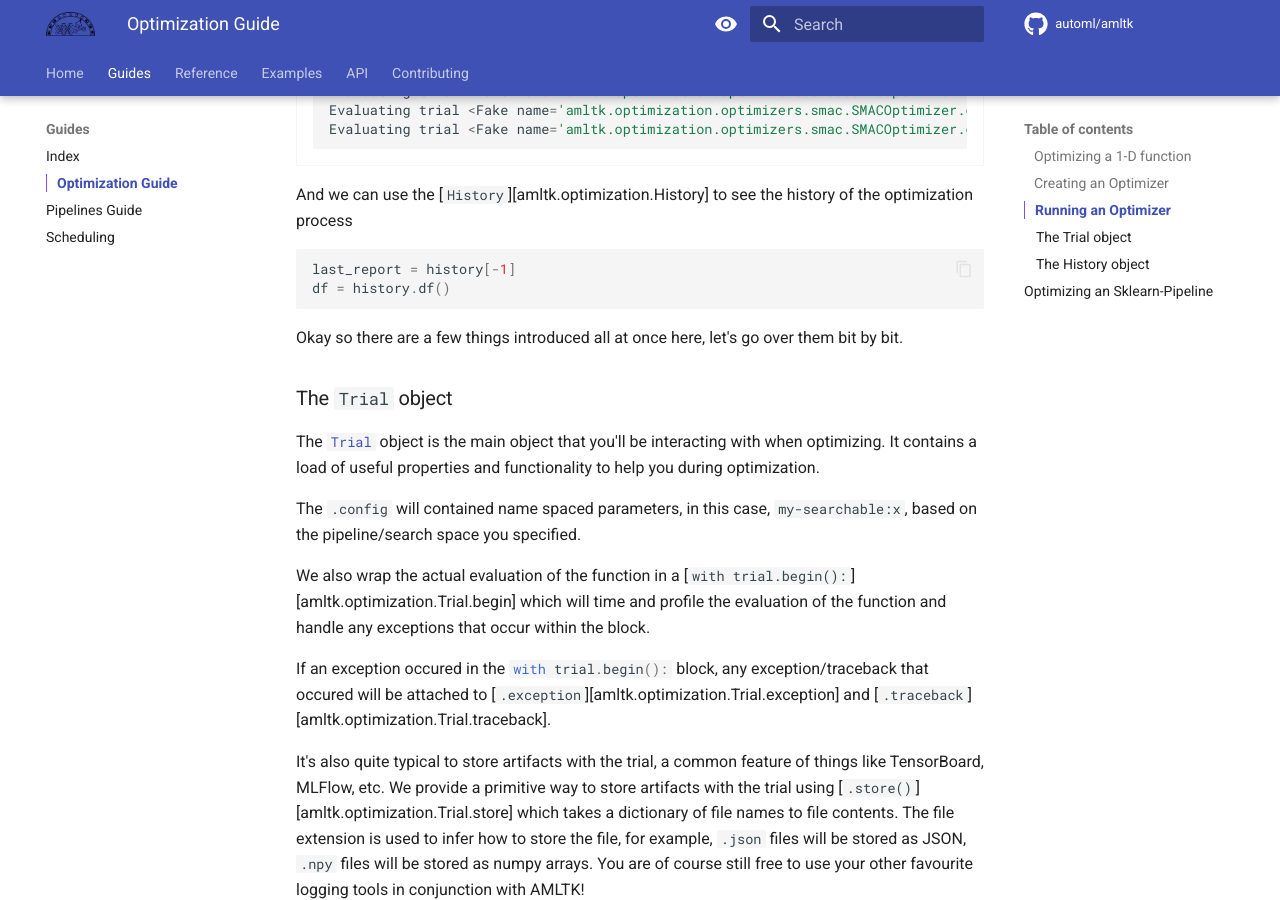
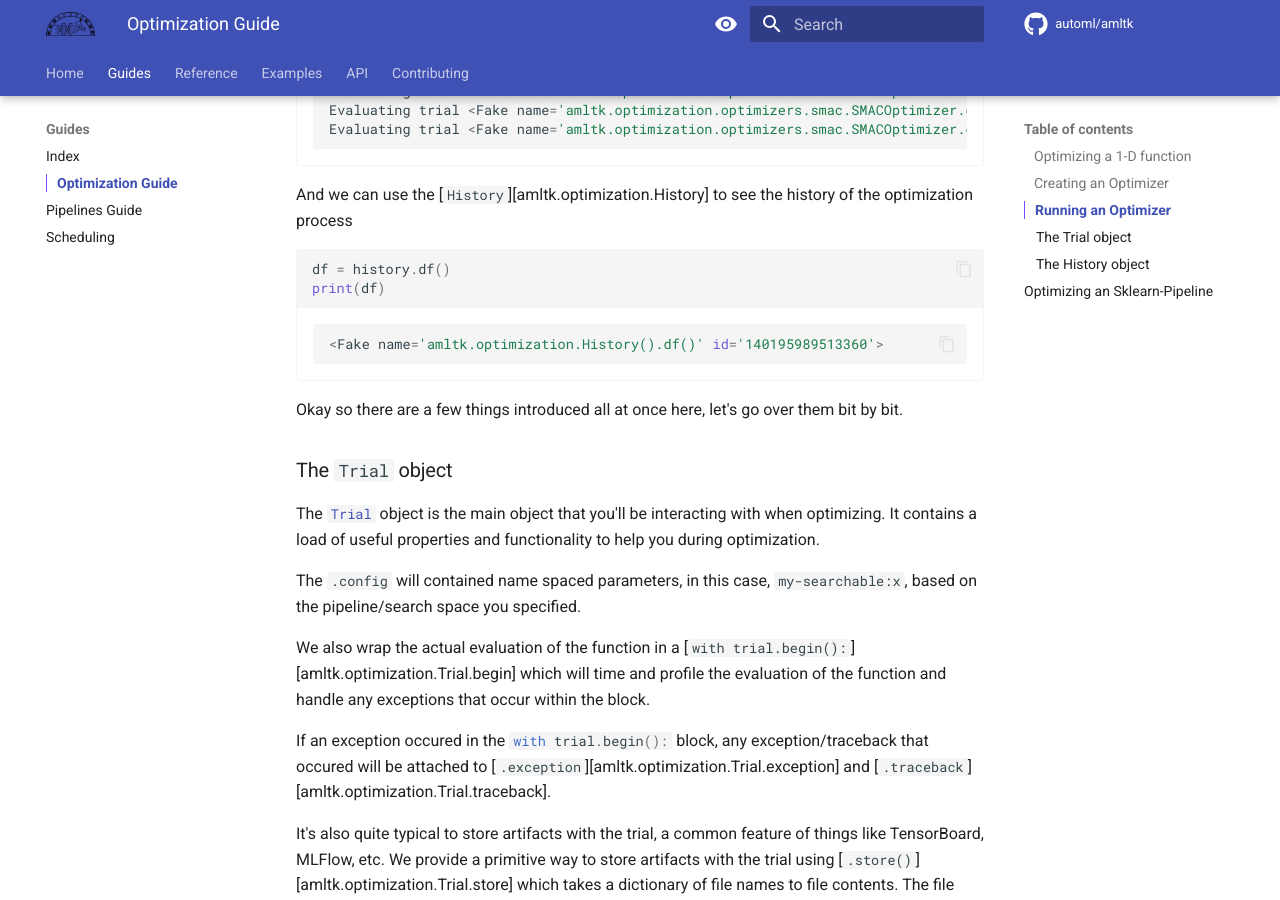
Before and after one commit to automl/amltk, an MkDocs documentation site: the page built from docs/guides/optimization.md, in a window 1280 px wide and 900 px high, scrolled down 3540 px. Built offline with MkDocs 1.6.1 and Material for MkDocs 9.7.7, drawn with Linux system fonts in a browser that asks for light colours; comment, search, counter and statistics services are not loaded; the version menu is left out; some of the changed lines change nothing that is shown; some of the changed text lies outside the part shown.

Commit message:
doc: Change output type of cells in optimization guide

````diff
--- a/docs/guides/optimization.md
+++ b/docs/guides/optimization.md
@@ -153,11 +153,9 @@ optimizer.bucket.rmdir()  # markdown-exec: hide
 And we can use the [`History`][amltk.optimization.History] to see the history of the optimization
 process
 
-```python exec="true" html="true" source="material-block" session="running-an-optimizer"
-last_report = history[-1]
+```python exec="true" result="python" source="material-block" session="running-an-optimizer"
 df = history.df()
-from amltk._doc import doc_print; doc_print(print, last_report)  # markdown-exec: hide
-print(df._repr_html_())  # markdown-exec: hide
+print(df)
 ```
 
 Okay so there are a few things introduced all at once here, let's go over them bit by bit.
@@ -221,7 +219,7 @@ for trial in trials:
     history.add(report)
 
 df = history.df()
-print(df._repr_html_())  # markdown-exec: hide
+print(df)
 ```
 
 You can use the [`History.df()`][amltk.optimization.History.df] method to get a dataframe of the history and
````
